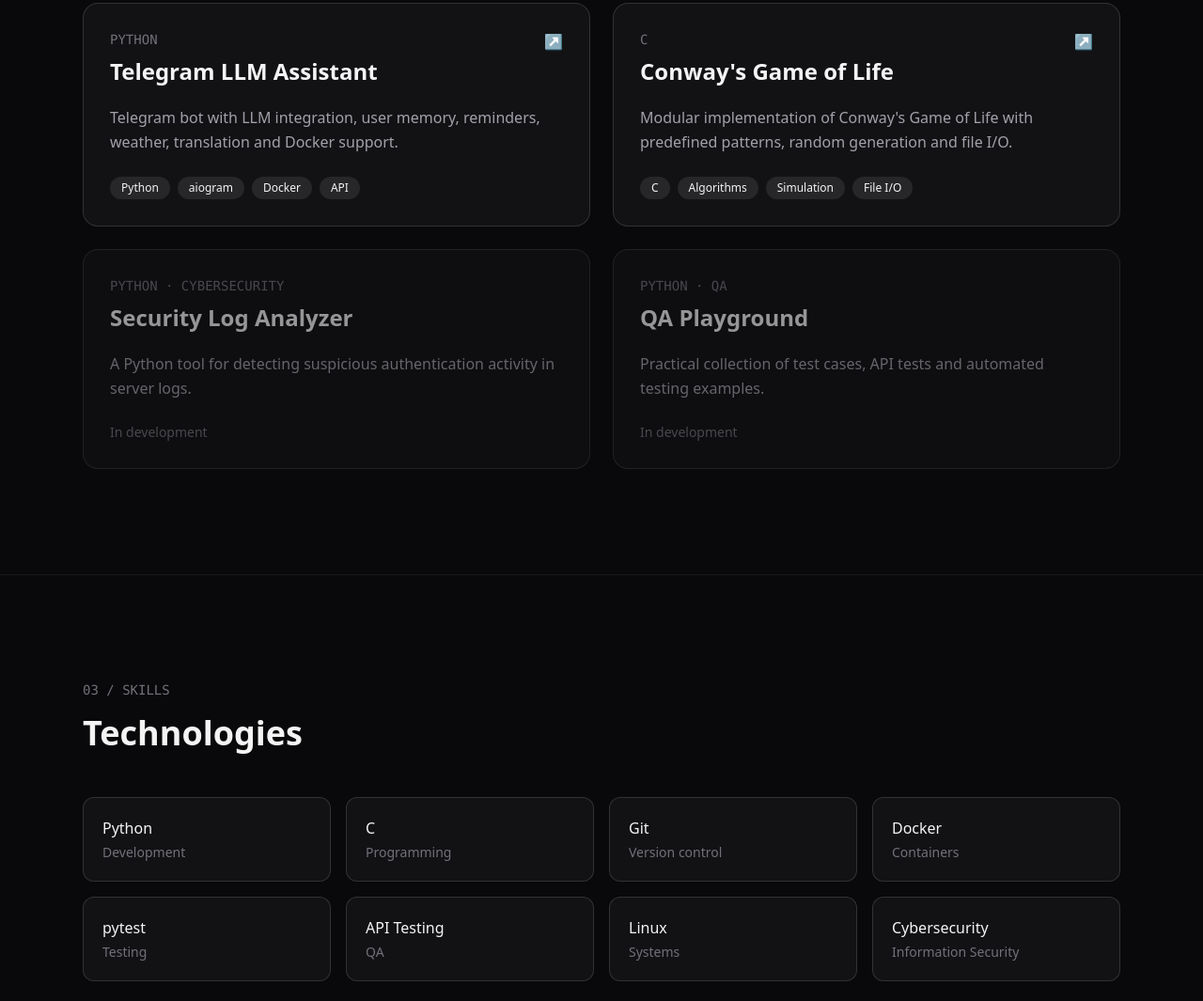
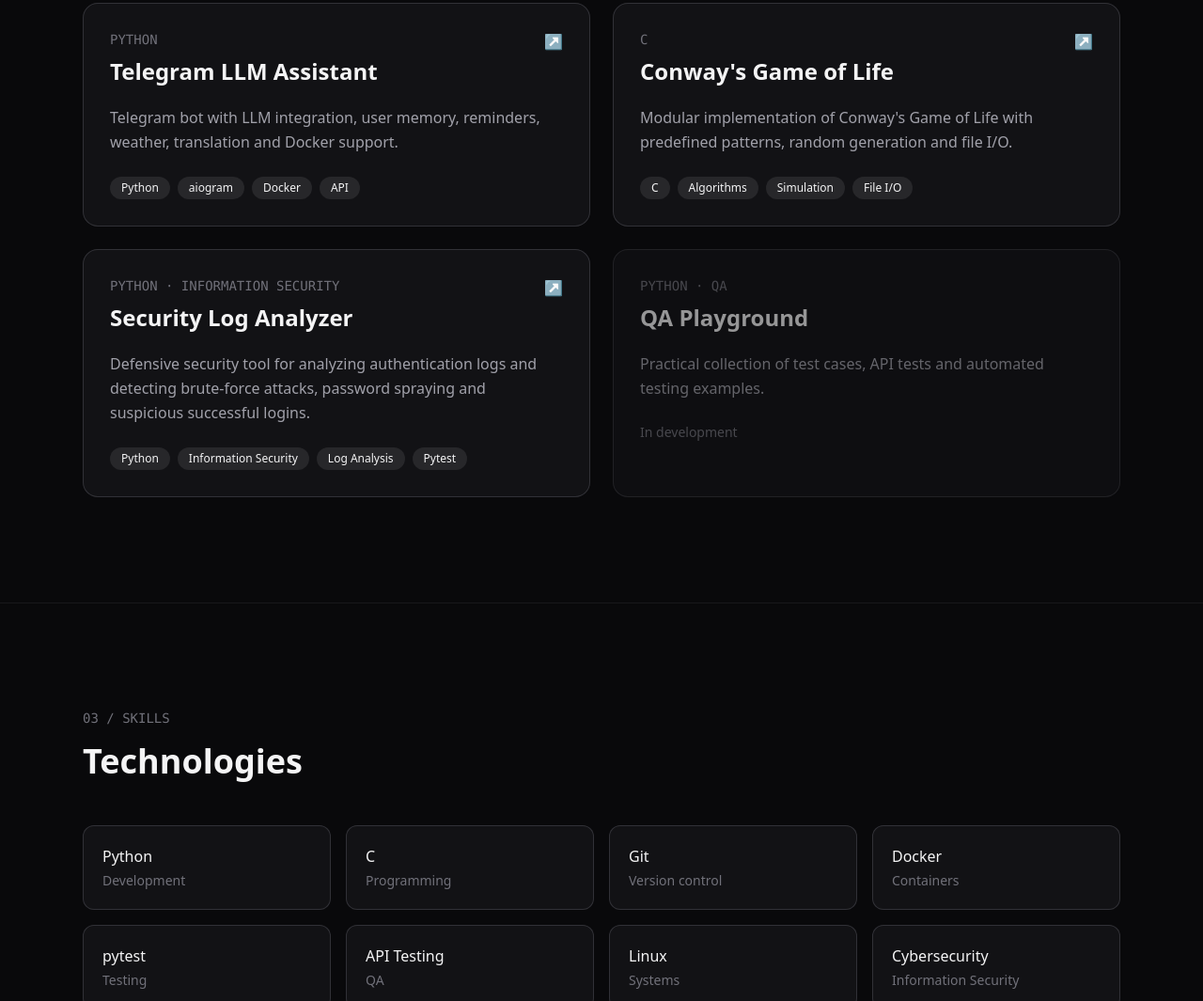
Before and after one commit to pasha20yuz-pixel/my-portfolio, a plain HTML site: page index.html in a window 1280 px wide. Shown: the part 1629-2694 px from the top of the page at 94% size. Drawn offline with nearby package versions, Linux system fonts and the light colour scheme.

Commit message:
Add Security Log Analyzer to portfolio

```diff
--- a/index.html
+++ b/index.html
@@ -396,30 +396,73 @@
             </a>
 
 
-            <!-- Coming Soon -->
-            <div class="card rounded-2xl p-7 opacity-60">
+            <!-- Security Log Analyzer -->
+            <a
+                href="https://github.com/pasha20yuz-pixel/security-log-analyzer"
+                target="_blank"
+                rel="noopener noreferrer"
+                class="card rounded-2xl p-7 block">
+
+                <div class="flex justify-between
+                            items-start gap-4">
+
+                    <div>
 
                         <p class="text-zinc-500
                                 text-sm font-mono">
-                    PYTHON · CYBERSECURITY
+                            PYTHON · INFORMATION SECURITY
                         </p>
 
                         <h3 class="text-2xl font-semibold mt-2">
                             Security Log Analyzer
                         </h3>
 
+                    </div>
+
+                    <span class="text-zinc-500">
+                        ↗
+                    </span>
+
+                </div>
+
                 <p class="mt-5 text-zinc-400 leading-relaxed">
 
-                    A Python tool for detecting suspicious
-                    authentication activity in server logs.
+                    Defensive security tool for analyzing
+                    authentication logs and detecting
+                    brute-force attacks, password spraying
+                    and suspicious successful logins.
 
                 </p>
 
-                <p class="mt-6 text-sm text-zinc-500">
-                    In development
-                </p>
+                <div class="mt-6 flex flex-wrap gap-2">
+
+                    <span class="text-xs px-3 py-1
+                                rounded-full
+                                bg-zinc-800">
+                        Python
+                    </span>
+
+                    <span class="text-xs px-3 py-1
+                                rounded-full
+                                bg-zinc-800">
+                        Information Security
+                    </span>
+
+                    <span class="text-xs px-3 py-1
+                                rounded-full
+                                bg-zinc-800">
+                        Log Analysis
+                    </span>
+
+                    <span class="text-xs px-3 py-1
+                                rounded-full
+                                bg-zinc-800">
+                        Pytest
+                    </span>
 
                 </div>
+
+            </a>
 
 
             <!-- QA -->
```
Lines whose indentation alone changed are shown as unchanged.
